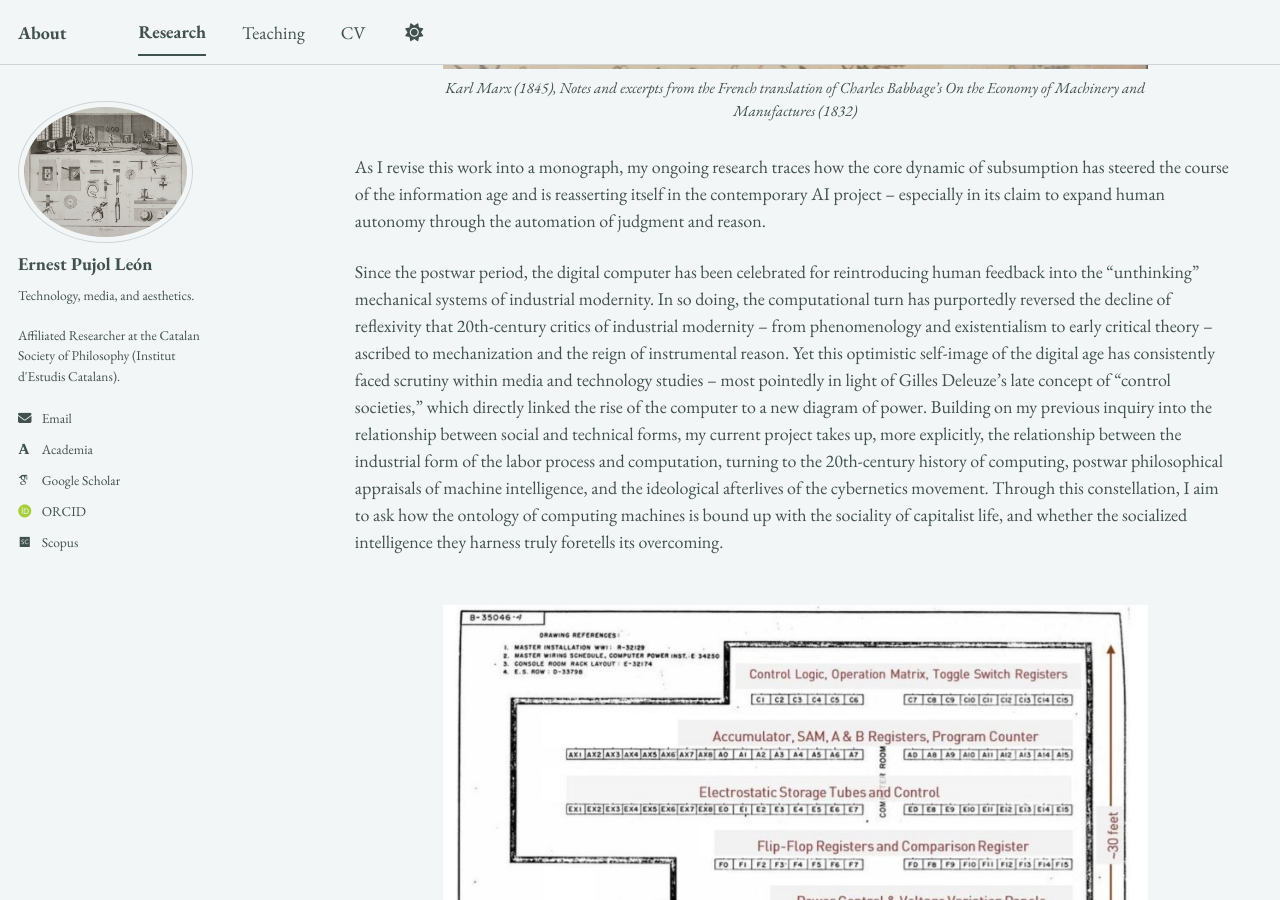
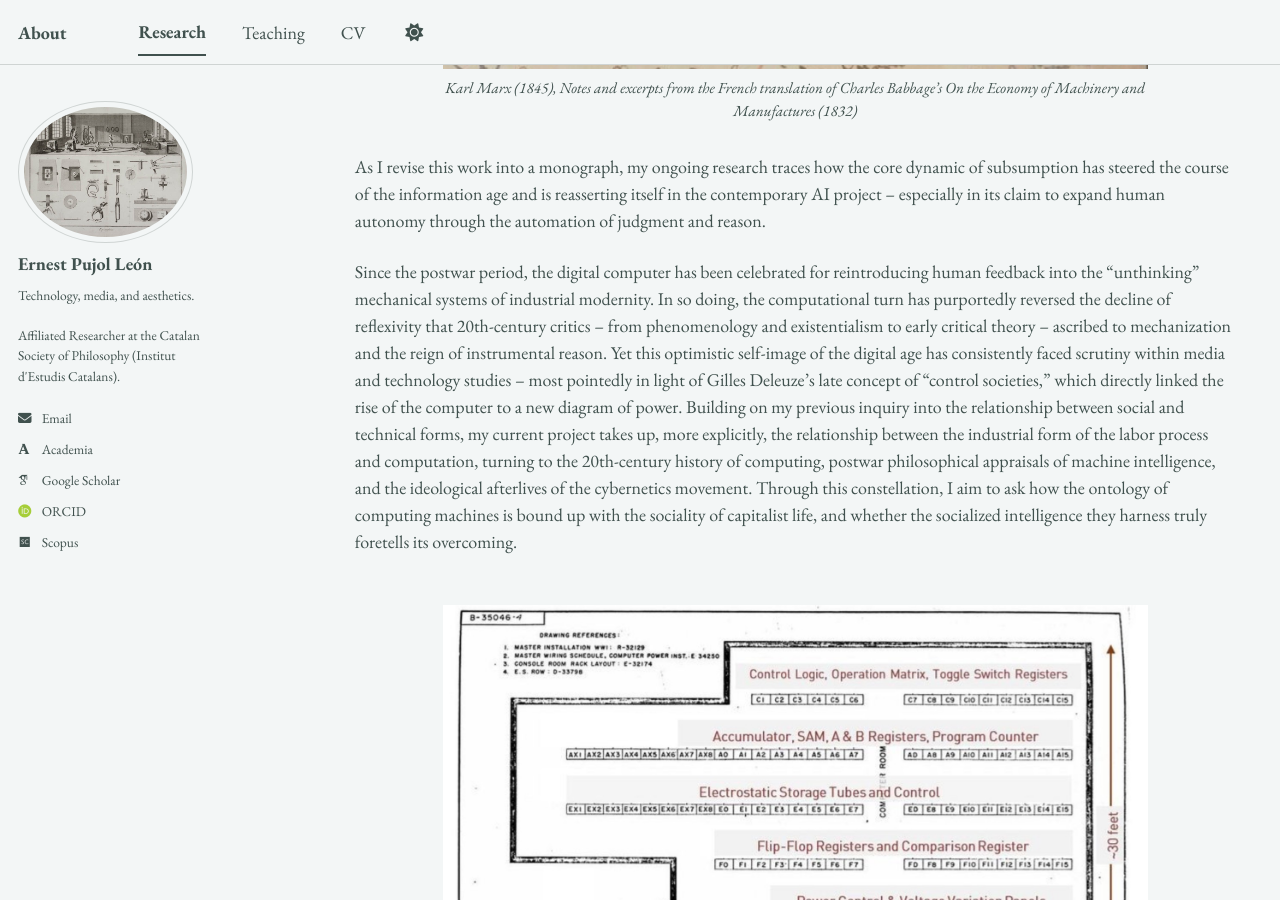
Before and after one commit to epujol90/epujol90.github.io, a Jekyll site: the page built from _pages/research.md, in a window 1280 px wide and 900 px high, scrolled down 1560 px. Built offline with Jekyll 4.4.1, drawn with Linux system fonts in a browser that asks for light colours; some web fonts are replaced; a script bundle is joined from its source files by our own code; library files that are not in the unit come from our copies.

Commit message:
Update research.md

```diff
--- a/_pages/research.md
+++ b/_pages/research.md
@@ -27,7 +27,7 @@ My doctoral work centered on the _longue durée_ of industrial modernity and wha
 
 As I revise this work into a monograph, my ongoing research traces how the core dynamic of subsumption has steered the course of the information age and is reasserting itself in the contemporary AI project -- especially in its claim to expand human autonomy through the automation of judgment and reason.
 
-Since the postwar period, the digital computer has been celebrated for reintroducing human feedback into the "unthinking" mechanical systems of industrial modernity. In so doing, the computational turn has purportedly reversed the decline of reflexivity that 20th-century critics of industrial modernity -- from phenomenology and existentialism to early critical theory -- ascribed to mechanization and the reign of instrumental reason. Yet this optimistic self-image of the digital age has consistently faced scrutiny within media and technology studies -- most pointedly in light of Gilles Deleuze's late concept of “control societies," which directly linked the rise of the computer to a new diagram of power. Building on my previous inquiry into the relationship between social and technical forms, my current project takes up, more explicitly, the relationship between the industrial form of the labor process and computation, turning to the 20th-century history of computing, postwar philosophical appraisals of machine intelligence, and the ideological afterlives of the cybernetics movement. Through this constellation, I aim to ask how the ontology of computing machines is bound up with the sociality of capitalist life, and whether the socialized intelligence they harness truly foretells its overcoming.
+Since the postwar period, the digital computer has been celebrated for reintroducing human feedback into the "unthinking" mechanical systems of industrial modernity. In so doing, the computational turn has purportedly reversed the decline of reflexivity that 20th-century critics -- from phenomenology and existentialism to early critical theory -- ascribed to mechanization and the reign of instrumental reason. Yet this optimistic self-image of the digital age has consistently faced scrutiny within media and technology studies -- most pointedly in light of Gilles Deleuze's late concept of “control societies," which directly linked the rise of the computer to a new diagram of power. Building on my previous inquiry into the relationship between social and technical forms, my current project takes up, more explicitly, the relationship between the industrial form of the labor process and computation, turning to the 20th-century history of computing, postwar philosophical appraisals of machine intelligence, and the ideological afterlives of the cybernetics movement. Through this constellation, I aim to ask how the ontology of computing machines is bound up with the sociality of capitalist life, and whether the socialized intelligence they harness truly foretells its overcoming.
 <br>
 <br>
 
```
